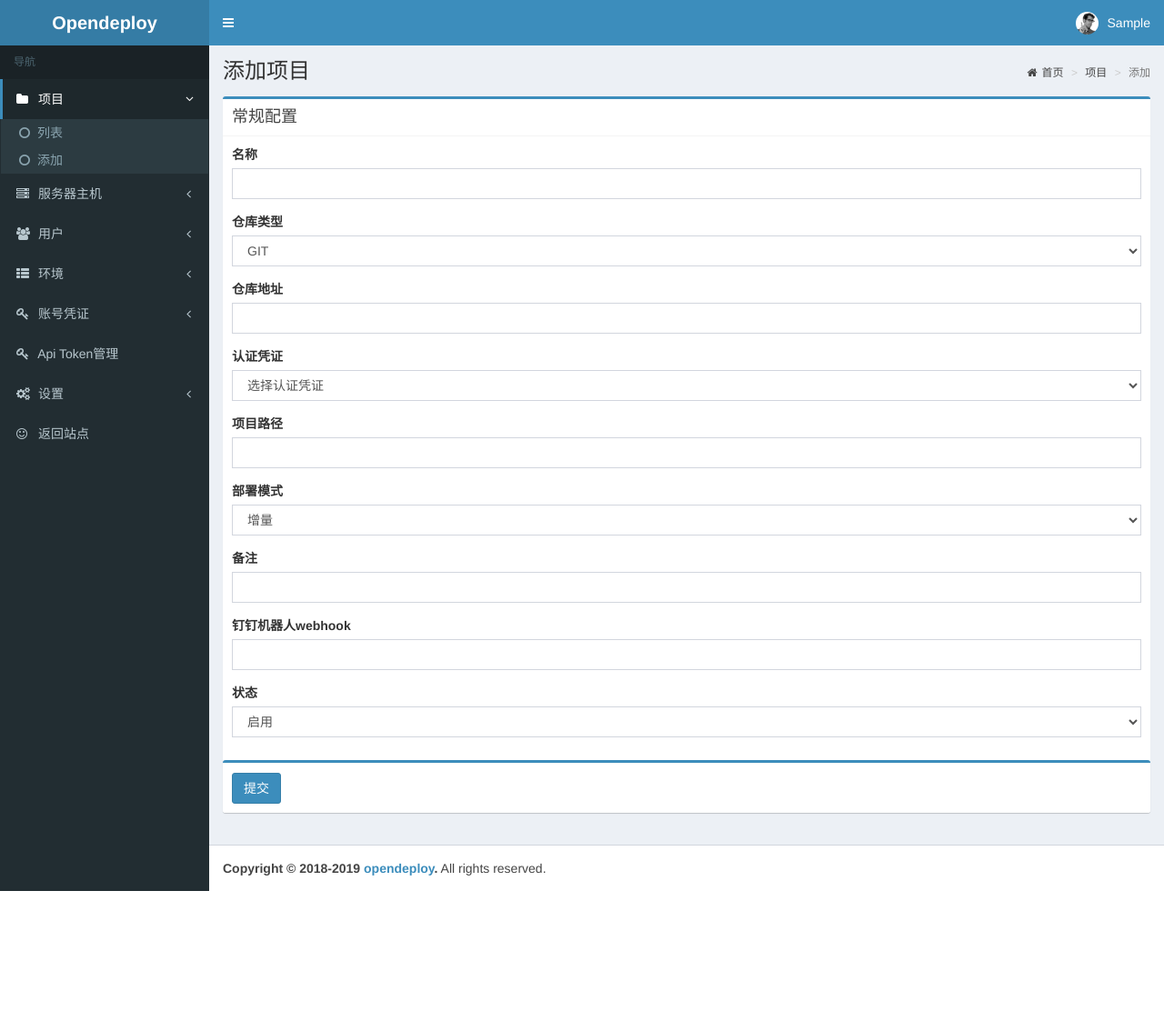
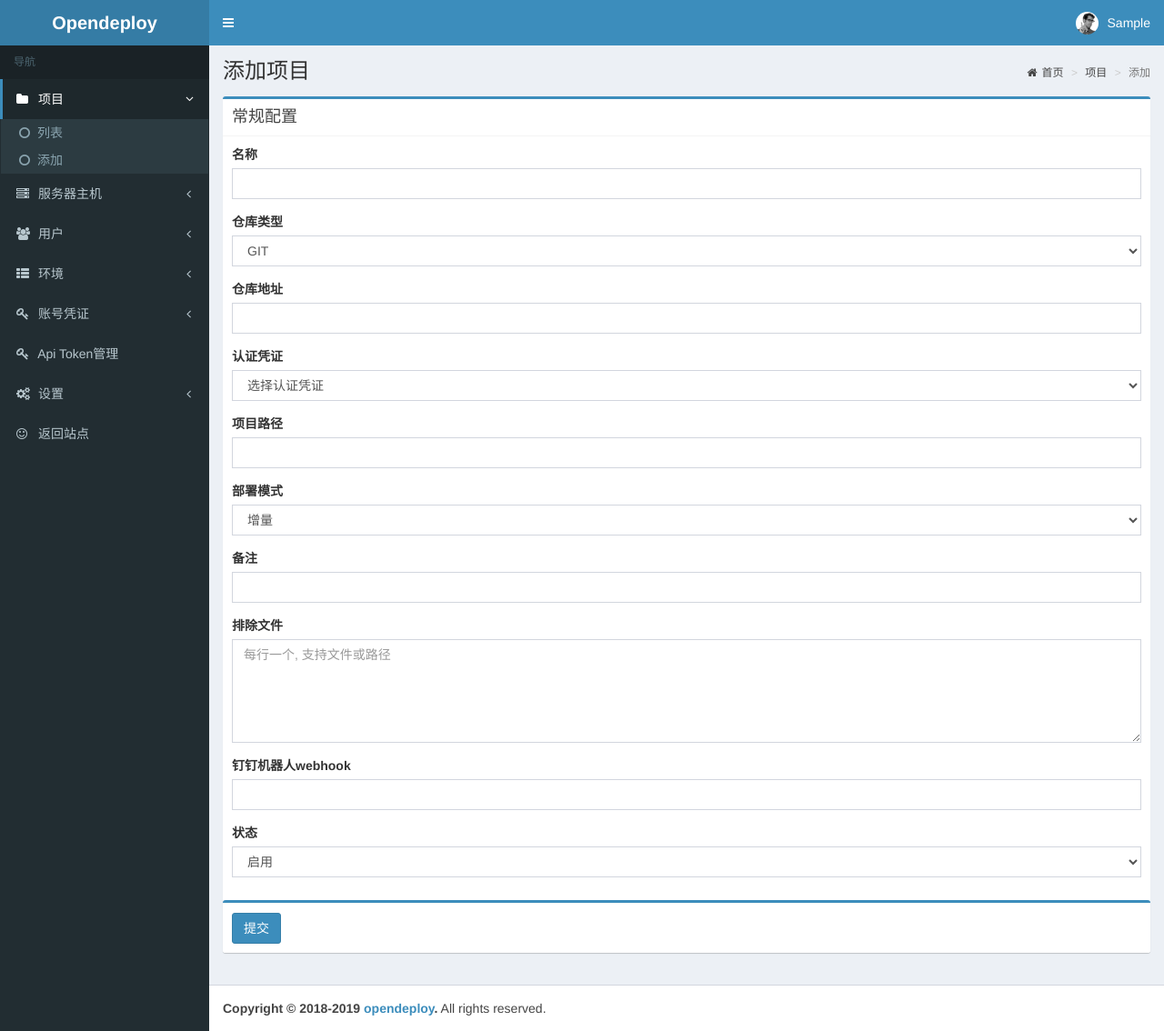
Before and after one commit to ninjacn/opendeploy, a Django app: page /admin/deploy/project/add in a window 1280 px wide. Shown: the whole page at 91% size. Before the commit the page ends 980 px from the top, so only its background shows below. Run offline with Django 3.2, Linux system fonts and the light colour scheme; the visitor is signed in with stand-in values (Sample User, id 1); data that the repository does not hold is empty; parts of the project's set-up code (start-up, migrations or seed data) failed here and were passed over; some libraries are stand-ins or nearby versions.

Commit message:
add exclude_file

```diff
--- a/admin/forms.py
+++ b/admin/forms.py
@@ -53,7 +53,7 @@ class ProjectForm(forms.ModelForm):
         model = Project
         fields = ['name', 'vcs_type', 'repository_url', 'dest_path', \
                 'credentials', 'comment', 'deploy_mode', 'dingding_robot_webhook', \
-                'status']
+                'status', 'exclude_file']
 
 # 用户名与密码认证
 class AddCredentialForPasswordForm(forms.Form):
--- a/admin/views/deploy.py
+++ b/admin/views/deploy.py
@@ -72,7 +72,13 @@ def project_add(request):
                 project.deploy_mode = cleaned_data['deploy_mode']
                 project.dingding_robot_webhook = cleaned_data['dingding_robot_webhook']
                 project.status = cleaned_data['status']
+                project.exclude_file = cleaned_data['exclude_file']
                 project.save()
+                exclude_file_path = os.path.join(settings.BASE_DIR, 'storage/exclude_file/' + str(project.id))
+                if len(exclude_file_path) > 0:
+                    f = open(exclude_file_path, 'wb+')
+                    f.write(project.exclude_file)
+                    f.close()
 
                 # 增加环境关联值
                 envs = request.POST.getlist('env')
@@ -146,6 +152,11 @@ def project_edit(request, id):
             cleaned_data = f.cleaned_data
             try:
                 f.save()
+                exclude_file_path = os.path.join(settings.BASE_DIR, 'storage/exclude_file/' + str(id))
+                if len(exclude_file_path) > 0:
+                    f = open(exclude_file_path, 'wb+')
+                    f.write(cleaned_data['exclude_file'].encode())
+                    f.close()
 
                 # 增加环境关联值
                 envs = request.POST.getlist('projectEnvConfig')
--- a/deploy/models.py
+++ b/deploy/models.py
@@ -83,6 +83,7 @@ class Project(TimeStampedModel):
     dingding_robot_webhook = models.URLField('钉钉机器人webhook', max_length=255, default='', \
             null=True, blank=True)
     status = models.CharField('状态', max_length=2, default=STATUS_ENABLED, choices=STATUS_CHOICES)
+    exclude_file = models.TextField('排除文件', default='', help_text='', null=True, blank=True)
 
     def __str__(self):
         return self.name
--- a/opendeploy/settings.py
+++ b/opendeploy/settings.py
@@ -189,4 +189,4 @@ RELEASE_LOG_PATH = os.path.join(BASE_DIR, "storage/release_log"),
 
 LOGIN_REDIRECT_URL = '/accounts/login'
 
-PAGE_SIZE = 2
+PAGE_SIZE = 10
--- a/templates/admin/deploy/add_project.html
+++ b/templates/admin/deploy/add_project.html
@@ -79,6 +79,12 @@
                         <span class="help-block">{{ form.comment.errors }}</span>
                     </div>
 
+                    <div class="form-group {% if form.exclude_file.errors %} has-error {% endif %}">
+                        <label for="exclude_file">{{ form.exclude_file.label }}</label>
+                        <textarea class="form-control" rows="5" name="exclude_file" placeholder="每行一个, 支持文件或路径"></textarea>
+                        <span class="help-block">{{ form.exclude_file.errors }}</span>
+                    </div>
+
                     <div class="form-group {% if form.dingding_robot_webhook.errors %} has-error {% endif %}">
                         <label for="dingding_robot_webhook">{{ form.dingding_robot_webhook.label }}</label>
                         <input type="text" name="dingding_robot_webhook" class="form-control" placeholder="" value="{% if form.dingding_robot_webhook.value %}{{ form.dingding_robot_webhook.value }}{% endif %}">
--- a/templates/admin/deploy/edit_project.html
+++ b/templates/admin/deploy/edit_project.html
@@ -78,6 +78,12 @@
                         <label for="comment">备注</label>
                         <input type="text" name="comment" class="form-control" placeholder="" value="{% if project.comment %}{{ project.comment }}{% else %}{% if form.comment.value %}{{ form.comment.value }}{% endif %}{% endif %}">
                         <span class="help-block">{{ form.comment.errors }}</span>
+                    </div>
+
+                    <div class="form-group {% if form.exclude_file.errors %} has-error {% endif %}">
+                        <label for="exclude_file">排除文件</label>
+                        <textarea class="form-control" rows="5" name="exclude_file" placeholder="每行一个, 支持文件或路径">{% if project.exclude_file %}{{ project.exclude_file }}{% else %}{% if form.exclude_file.value %}{{ form.exclude_file.value }}{% endif %}{% endif %}</textarea>
+                        <span class="help-block">{{ form.exclude_file.errors }}</span>
                     </div>
 
                     <div class="form-group {% if form.dingding_robot_webhook.errors %} has-error {% endif %}">
```
Also changed, not shown: cmdb/migrations/0009_auto_20190101_1558.py (added), deploy/migrations/0040_project_exclude_file.py (added), 1 other file.
